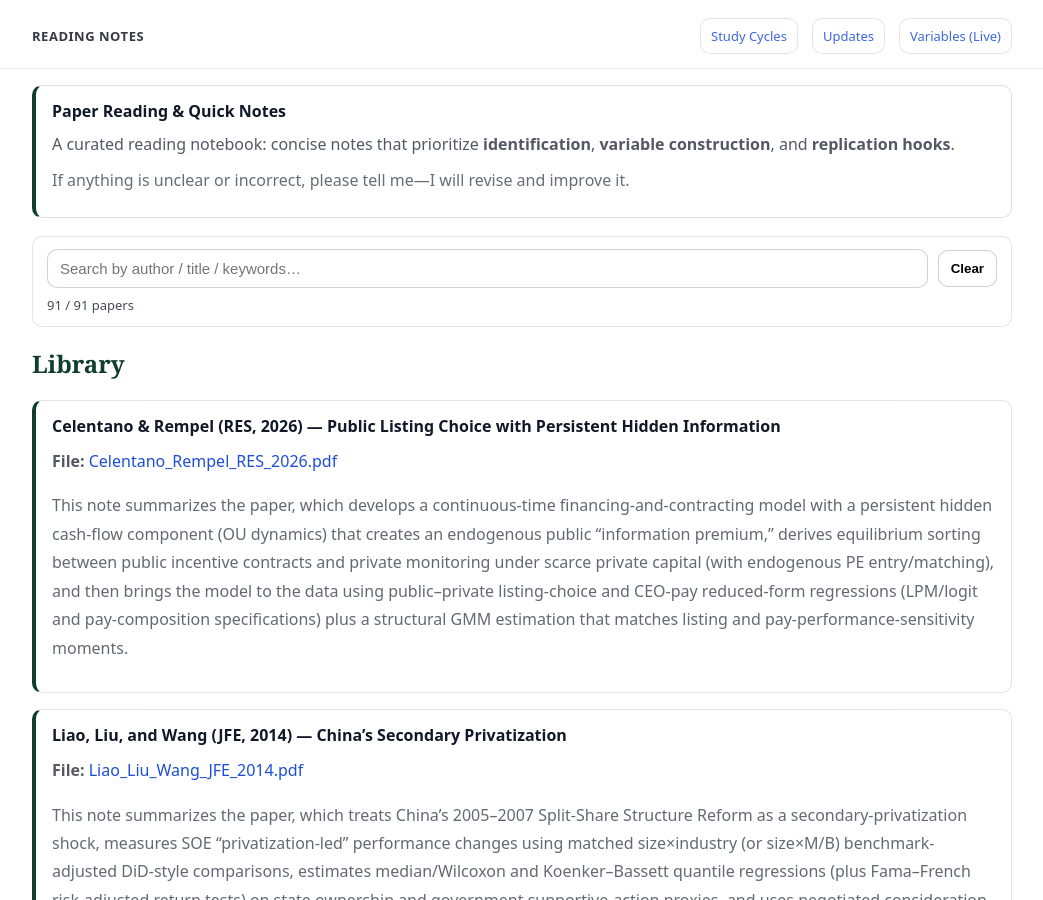
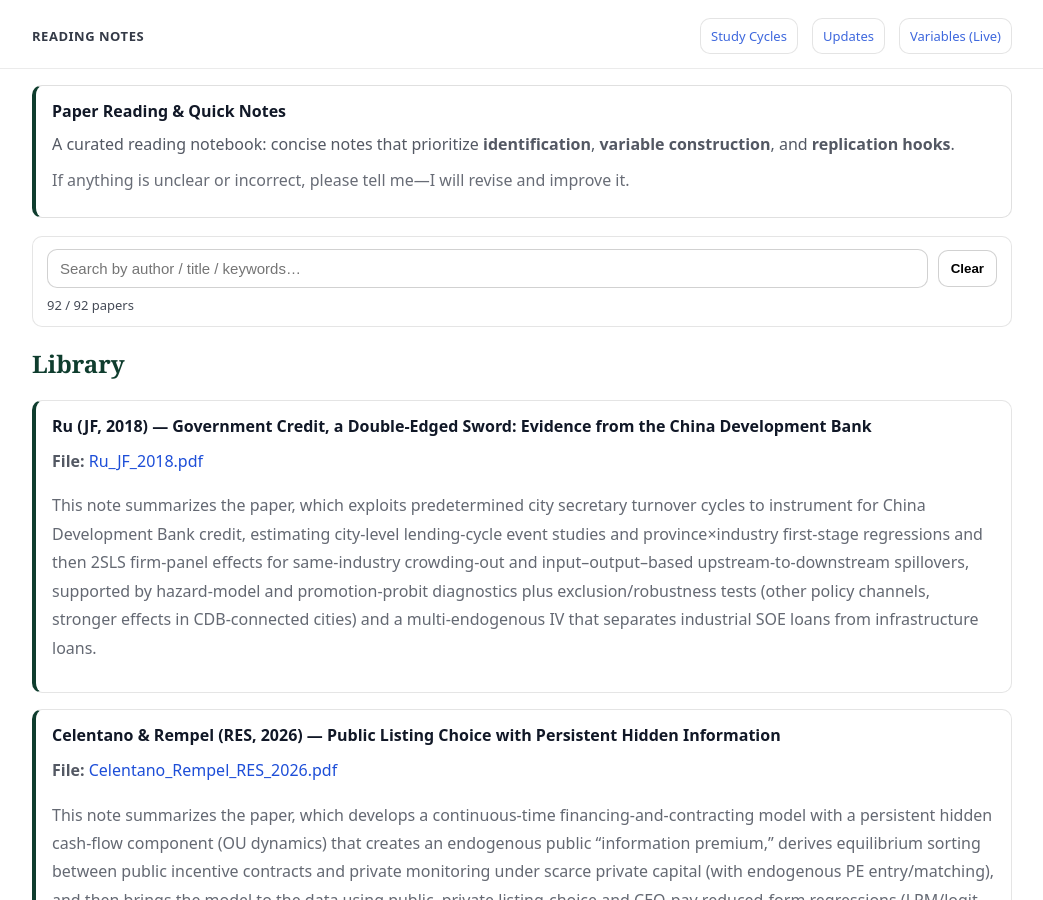
Before and after one commit to yaxinzn/study-archive, a Jekyll site: the page built from reading/index.md, in a window 1280 px wide and 900 px high. Shown: the whole window, without its empty margins (118-1161 px from the left). Built offline with Jekyll 4.4.1, drawn with Linux system fonts in a browser that asks for light colours.

Commit message:
Reading: add/update Ru_JF_2018.pdf

```diff
--- a/_data/reading.yml
+++ b/_data/reading.yml
@@ -1,3 +1,8 @@
+- title: "Ru (JF, 2018) — Government Credit, a Double-Edged Sword: Evidence from the China Development Bank"
+  file: "Ru_JF_2018.pdf"
+  desc: "
+This note summarizes the paper, which exploits predetermined city secretary turnover cycles to instrument for China Development Bank credit, estimating city-level lending-cycle event studies and province×industry first-stage regressions and then 2SLS firm-panel effects for same-industry crowding-out and input–output–based upstream-to-downstream spillovers, supported by hazard-model and promotion-probit diagnostics plus exclusion/robustness tests (other policy channels, stronger effects in CDB-connected cities) and a multi-endogenous IV that separates industrial SOE loans from infrastructure loans."
+
 - title: "Celentano & Rempel (RES, 2026) — Public Listing Choice with Persistent Hidden Information"
   file: "Celentano_Rempel_RES_2026.pdf"
   desc: "
```
Also changed, not shown: 1 other file.
